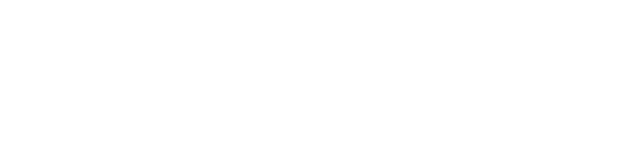
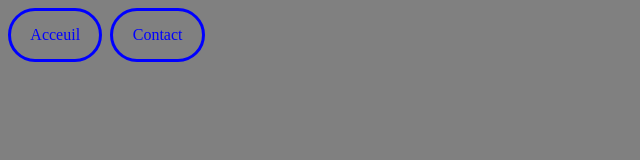
Before and after one commit to chauvinpierre79/Portfolio_Chauvin_Pierre, a plain HTML site: page index.html in a window 1280 px wide. Shown: the whole page, without its empty margins (0-640 px from the left). Drawn offline with Linux system fonts and the light colour scheme.

Commit message:
debut du portfolio

```diff
--- /dev/null
+++ b/CSS_Portfolio.css
@@ -0,0 +1,34 @@
+body{
+    background-color: grey;
+}
+
+.flex1{
+    display: flex;
+}
+
+.formulaire {
+    outline: none;
+    text-decoration: none;
+    display: inline;
+    width: 7%;
+    margin-right: 0.625%;
+    text-align: center;
+    line-height: 3;
+    color: blue;
+    border: solid;
+    border-radius: 5em;
+}
+
+.buttonIndex {
+    outline: none;
+    text-decoration: none;
+    display: inline;
+    width: 7%;
+    margin-right: 0.625%;
+    text-align: center;
+    line-height: 3;
+    color: blue;
+    border: solid;
+    border-radius: 5em;
+
+}
--- a/index.html
+++ b/index.html
@@ -2,9 +2,14 @@
 <html lang="en">
 <head>
     <meta charset="UTF-8">
-    <title>Title</title>
+    <link rel="stylesheet" href="CSS_Portfolio.css">
+    <title>Portfolio Pierre Chauvin</title>
 </head>
 <body>
+    <div class="flex1">
+        <a class="buttonIndex" href="index.html">Acceuil</a>
+        <a class="formulaire" href="formulaire.html">Contact</a>
+    </div>
 
 </body>
 </html>
```
Also changed, not shown: formulaire.html (added, +10 -0 lines).
